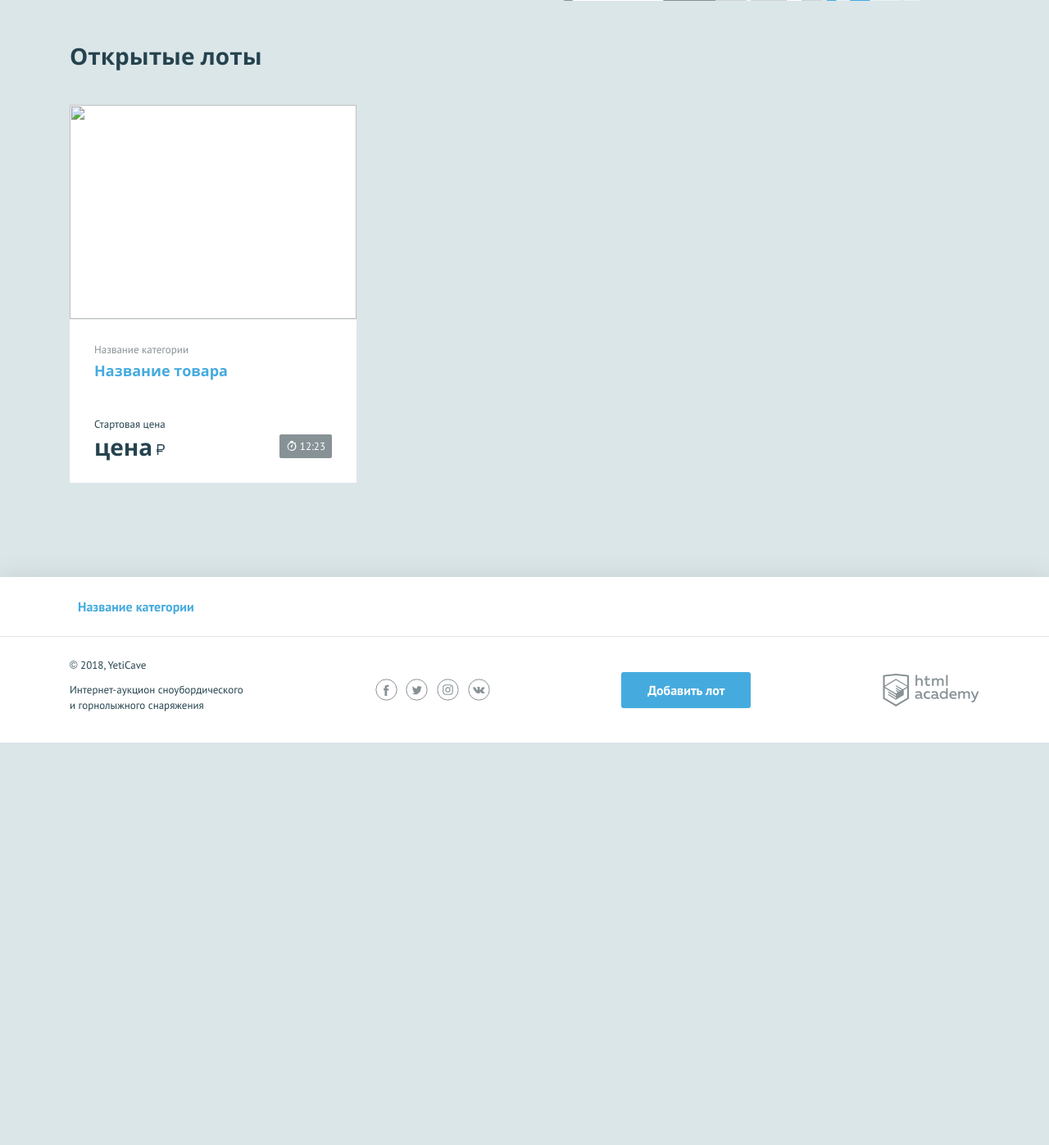
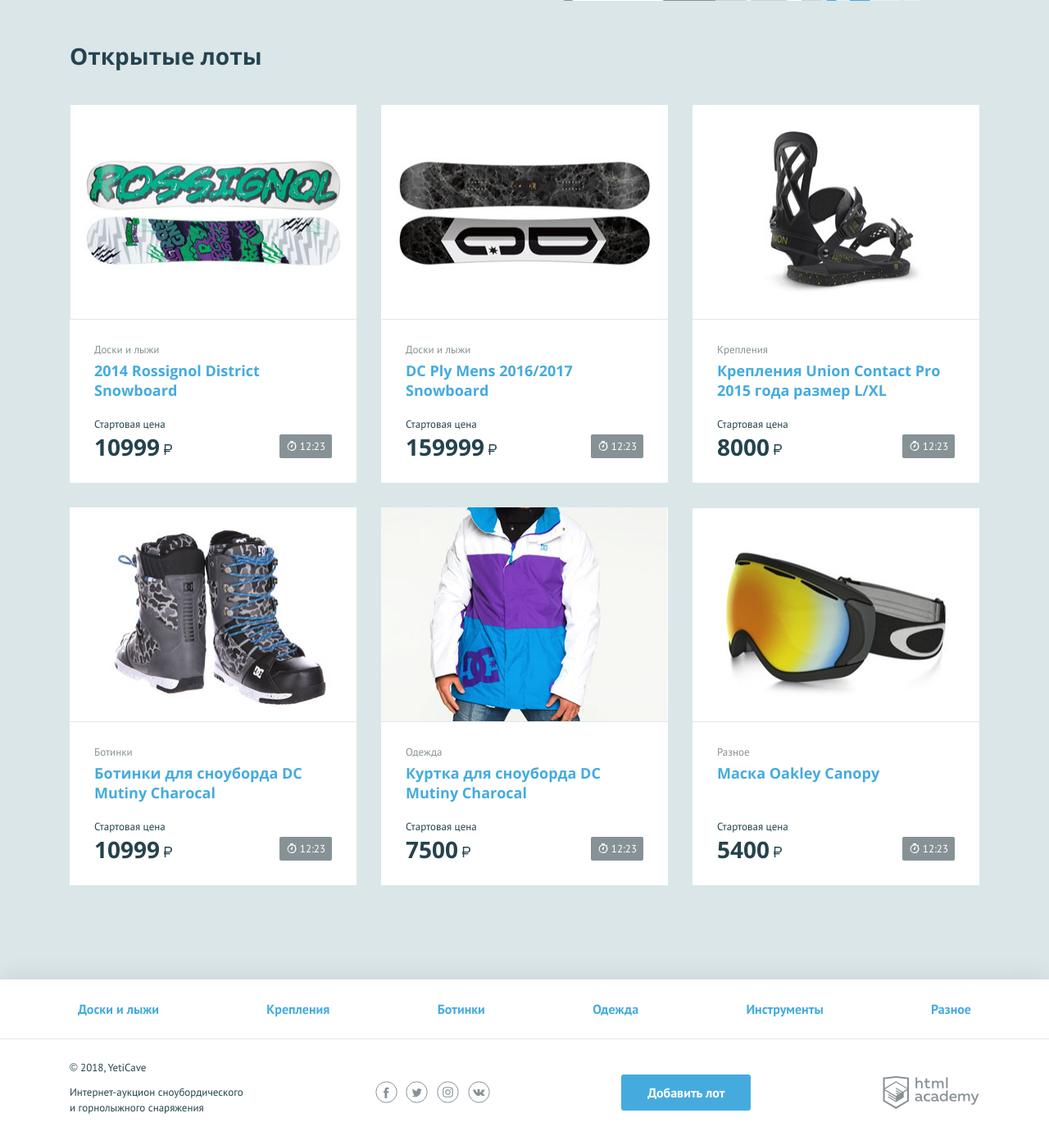
Before and after one commit to ivnikonHA/OrickHut, a PHP site: page / in a window 1280 px wide. Shown: the part 438-1835 px from the top of the page at 82% size. Before the commit the page ends 1344 px from the top, so only its background shows below. Run offline with PHP 8.4, Linux system fonts and the light colour scheme.

Commit message:
Сделал первое задание второй лекции

```diff
--- a/index.php
+++ b/index.php
@@ -3,6 +3,47 @@ $is_auth = rand(0, 1);
 
 $user_name = 'ivnikon'; // укажите здесь ваше имя
 $user_avatar = 'img/user.jpg';
+
+$category = ['Доски и лыжи', 'Крепления', 'Ботинки', 'Одежда', 'Инструменты', 'Разное'];
+$lots = [
+    [
+        'name' => '2014 Rossignol District Snowboard',
+        'category' => $category[0],
+        'price' => 10999,
+        'picture' => 'img/lot-1.jpg'
+    ],
+    [
+        'name' => 'DC Ply Mens 2016/2017 Snowboard',
+        'category' => $category[0],
+        'price' => 159999,
+        'picture' => 'img/lot-2.jpg'
+    ],
+    [
+        'name' => 'Крепления Union Contact Pro 2015 года размер L/XL',
+        'category' => $category[1],
+        'price' => 8000,
+        'picture' => 'img/lot-3.jpg'
+    ],
+    [
+        'name' => 'Ботинки для сноуборда DC Mutiny Charocal',
+        'category' => $category[2],
+        'price' => 10999,
+        'picture' => 'img/lot-4.jpg'
+    ],
+    [
+        'name' => 'Куртка для сноуборда DC Mutiny Charocal',
+        'category' => $category[3],
+        'price' => 7500,
+        'picture' => 'img/lot-5.jpg'
+    ],
+    [
+        'name' => 'Маска Oakley Canopy',
+        'category' => $category[5],
+        'price' => 5400,
+        'picture' => 'img/lot-6.jpg'
+    ]
+]
+
 ?>
 <!DOCTYPE html>
 <html lang="ru">
@@ -68,17 +109,18 @@ $user_avatar = 'img/user.jpg';
         </div>
         <ul class="lots__list">
             <!--заполните этот список из массива с товарами-->
+            <?php foreach ($lots as $key => $val): ?>
             <li class="lots__item lot">
                 <div class="lot__image">
-                    <img src="" width="350" height="260" alt="">
+                    <img src="<?=$val['picture']; ?>" width="350" height="260" alt="">
                 </div>
                 <div class="lot__info">
-                    <span class="lot__category">Название категории</span>
-                    <h3 class="lot__title"><a class="text-link" href="pages/lot.html">Название товара</a></h3>
+                    <span class="lot__category"><?=$val['category']; ?></span>
+                    <h3 class="lot__title"><a class="text-link" href="pages/lot.html"><?=$val['name']; ?></a></h3>
                     <div class="lot__state">
                         <div class="lot__rate">
                             <span class="lot__amount">Стартовая цена</span>
-                            <span class="lot__cost">цена<b class="rub">р</b></span>
+                            <span class="lot__cost"><?=$val['price']; ?><b class="rub">р</b></span>
                         </div>
                         <div class="lot__timer timer">
                             12:23
@@ -86,6 +128,7 @@ $user_avatar = 'img/user.jpg';
                     </div>
                 </div>
             </li>
+            <?php endforeach; ?>
         </ul>
     </section>
 </main>
@@ -95,9 +138,11 @@ $user_avatar = 'img/user.jpg';
     <nav class="nav">
         <ul class="nav__list container">
             <!--заполните этот список из массива категорий-->
+            <?php foreach ($category as $key => $val): ?>
             <li class="nav__item">
-                <a href="pages/all-lots.html">Название категории</a>
+                <a href="pages/all-lots.html"><?=$val; ?></a>
             </li>
+            <?php endforeach; ?>
         </ul>
     </nav>
     <div class="main-footer__bottom container">
```
